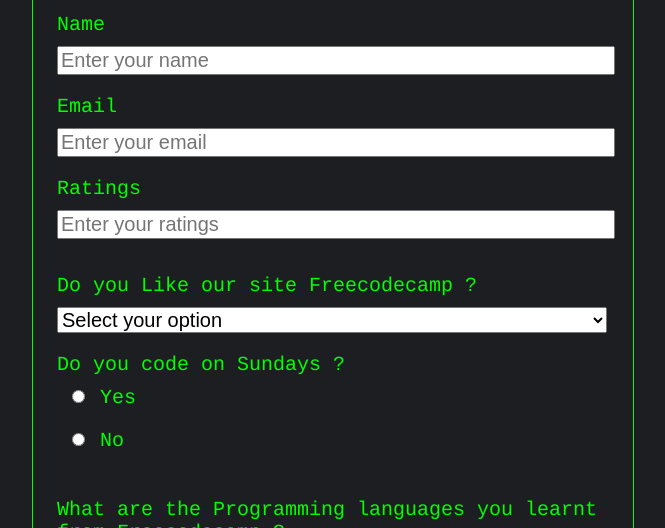
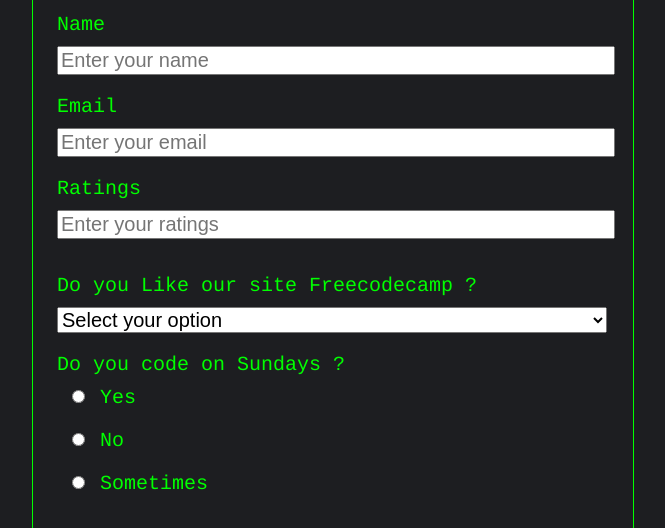
Before and after one commit to BlesslinJerishR/Freecodecamp, a plain HTML site: page 1.ResponsiveWebDesign/CertificationProjects/SurveyForm/index.html in a window 1280 px wide. Shown: the part 219-747 px from the top of the page, without its empty margins (307-972 px from the left). Drawn offline with Linux system fonts and the light colour scheme.

Commit message:
sometimes

```diff
--- a/1.ResponsiveWebDesign/CertificationProject/SurveyForm/index.html
+++ b/1.ResponsiveWebDesign/CertificationProjects/SurveyForm/index.html
@@ -37,6 +37,8 @@
       <input type="radio"  name="response" id="radio-yes" value="yes"/ class="inline"> Yes</label>
       <label for="radio-no">
       <input type="radio"  name="response" id="radio-no" value="no" class="inline"/> No</label>
+      <label for="radio-sometimes">
+      <input type="radio"  name="response" id="radio-sometimes" value="no" class="inline"/> Sometimes</label>
       </label>
    </fieldset>
 <fieldset>
```
Also changed, not shown: 1.ResponsiveWebDesign/CertificationProjects/SurveyForm/styles.css (renamed from 1.ResponsiveWebDesign/CertificationProject/SurveyForm/styles.css).
